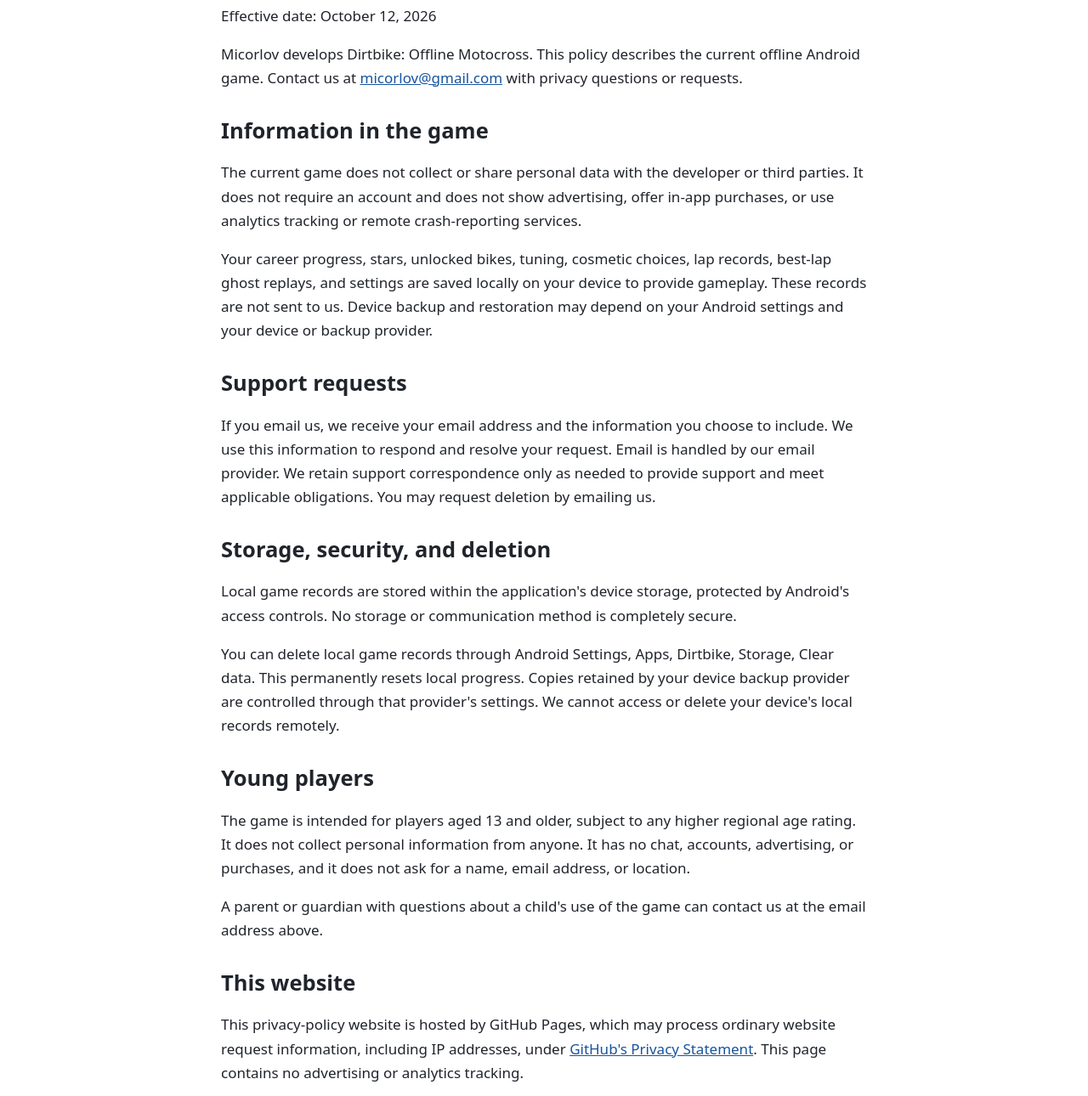
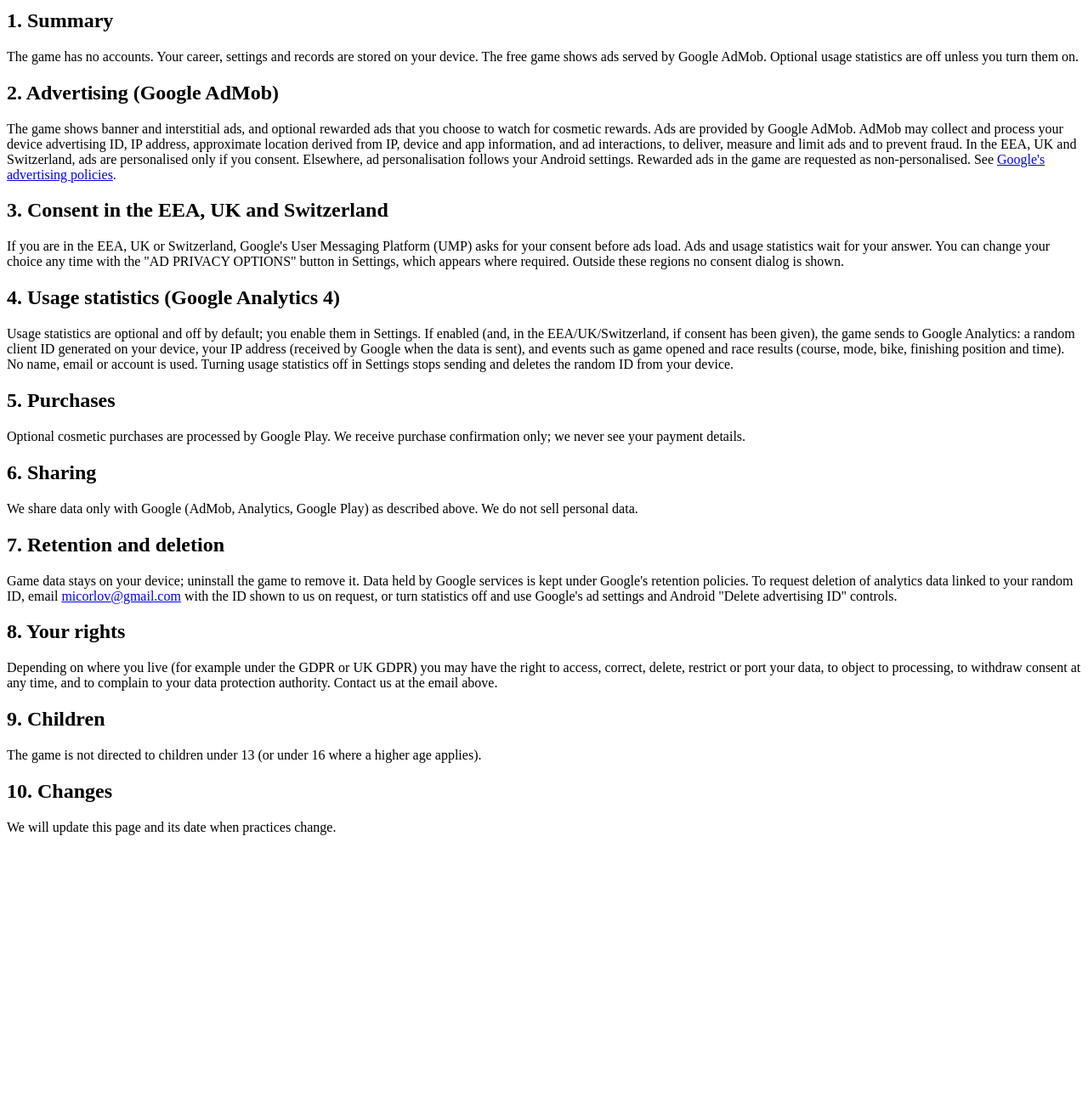
Before and after one commit to Micorlov/Micorlov.github.io, a plain HTML site: page dirtbike/privacy.html in a window 1280 px wide. Shown: the part 107-1397 px from the top of the page at 85% size. After the commit the page ends 1106 px from the top, so only its background shows below. Drawn offline with Linux system fonts and the light colour scheme.

Commit message:
Update Dirt Bike Florida privacy policy for ads, analytics and consent.
Replaces the outdated offline-only policy with a 19 November 2026 version covering AdMob, optional GA4 analytics, UMP consent in the EEA, UK and Switzerland, and deletion requests.

```diff
--- a/dirtbike/privacy.html
+++ b/dirtbike/privacy.html
@@ -1,22 +1,36 @@
-<!doctype html>
-<html lang="en"><head><meta charset="utf-8"><meta name="viewport" content="width=device-width,initial-scale=1"><title>Dirtbike Privacy Policy</title><style>body{font:17px/1.65 system-ui,sans-serif;max-width:760px;margin:48px auto;padding:0 24px;color:#20242b}h1,h2{line-height:1.2}h2{margin-top:32px}a{color:#1754a0}footer{margin:40px 0;color:#58616e}</style></head><body>
-<h1>Dirtbike: Offline Motocross — Privacy Policy</h1>
-<p>Effective date: October 12, 2026</p>
-<p>Micorlov develops Dirtbike: Offline Motocross. This policy describes the current offline Android game. Contact us at <a href="mailto:micorlov@gmail.com">micorlov@gmail.com</a> with privacy questions or requests.</p>
-<h2>Information in the game</h2>
-<p>The current game does not collect or share personal data with the developer or third parties. It does not require an account and does not show advertising, offer in-app purchases, or use analytics tracking or remote crash-reporting services.</p>
-<p>Your career progress, stars, unlocked bikes, tuning, cosmetic choices, lap records, best-lap ghost replays, and settings are saved locally on your device to provide gameplay. These records are not sent to us. Device backup and restoration may depend on your Android settings and your device or backup provider.</p>
-<h2>Support requests</h2>
-<p>If you email us, we receive your email address and the information you choose to include. We use this information to respond and resolve your request. Email is handled by our email provider. We retain support correspondence only as needed to provide support and meet applicable obligations. You may request deletion by emailing us.</p>
-<h2>Storage, security, and deletion</h2>
-<p>Local game records are stored within the application's device storage, protected by Android's access controls. No storage or communication method is completely secure.</p>
-<p>You can delete local game records through Android Settings, Apps, Dirtbike, Storage, Clear data. This permanently resets local progress. Copies retained by your device backup provider are controlled through that provider's settings. We cannot access or delete your device's local records remotely.</p>
-<h2>Young players</h2>
-<p>The game is intended for players aged 13 and older, subject to any higher regional age rating. It does not collect personal information from anyone. It has no chat, accounts, advertising, or purchases, and it does not ask for a name, email address, or location.</p>
-<p>A parent or guardian with questions about a child's use of the game can contact us at the email address above.</p>
-<h2>This website</h2>
-<p>This privacy-policy website is hosted by GitHub Pages, which may process ordinary website request information, including IP addresses, under <a href="https://docs.github.com/en/site-policy/privacy-policies/github-general-privacy-statement">GitHub's Privacy Statement</a>. This page contains no advertising or analytics tracking.</p>
-<h2>Changes</h2>
-<p>We will publish changes on this page and update the effective date. If future versions introduce advertising, purchases, online services, or different data practices, this policy and the game's disclosures will be updated before those versions are released.</p>
-<footer>Developer: Micorlov · Contact: <a href="mailto:micorlov@gmail.com">micorlov@gmail.com</a></footer>
+<!DOCTYPE html>
+<html lang="en"><head><meta charset="utf-8"><meta name="viewport" content="width=device-width,initial-scale=1">
+<title>Dirt Bike Florida – Privacy Policy</title></head><body>
+<h1>Dirt Bike Florida – Privacy Policy</h1>
+<p>Effective date: 19 November 2026. Developer: Michael Orlov ("Micorlov"). App: Dirt Bike Florida (com.micorlov.dirtbike). Contact: <a href="mailto:micorlov@gmail.com">micorlov@gmail.com</a>.</p>
+
+<h2>1. Summary</h2>
+<p>The game has no accounts. Your career, settings and records are stored on your device. The free game shows ads served by Google AdMob. Optional usage statistics are off unless you turn them on.</p>
+
+<h2>2. Advertising (Google AdMob)</h2>
+<p>The game shows banner and interstitial ads, and optional rewarded ads that you choose to watch for cosmetic rewards. Ads are provided by Google AdMob. AdMob may collect and process your device advertising ID, IP address, approximate location derived from IP, device and app information, and ad interactions, to deliver, measure and limit ads and to prevent fraud. In the EEA, UK and Switzerland, ads are personalised only if you consent. Elsewhere, ad personalisation follows your Android settings. Rewarded ads in the game are requested as non-personalised. See <a href="https://policies.google.com/technologies/ads">Google's advertising policies</a>.</p>
+
+<h2>3. Consent in the EEA, UK and Switzerland</h2>
+<p>If you are in the EEA, UK or Switzerland, Google's User Messaging Platform (UMP) asks for your consent before ads load. Ads and usage statistics wait for your answer. You can change your choice any time with the "AD PRIVACY OPTIONS" button in Settings, which appears where required. Outside these regions no consent dialog is shown.</p>
+
+<h2>4. Usage statistics (Google Analytics 4)</h2>
+<p>Usage statistics are optional and off by default; you enable them in Settings. If enabled (and, in the EEA/UK/Switzerland, if consent has been given), the game sends to Google Analytics: a random client ID generated on your device, your IP address (received by Google when the data is sent), and events such as game opened and race results (course, mode, bike, finishing position and time). No name, email or account is used. Turning usage statistics off in Settings stops sending and deletes the random ID from your device.</p>
+
+<h2>5. Purchases</h2>
+<p>Optional cosmetic purchases are processed by Google Play. We receive purchase confirmation only; we never see your payment details.</p>
+
+<h2>6. Sharing</h2>
+<p>We share data only with Google (AdMob, Analytics, Google Play) as described above. We do not sell personal data.</p>
+
+<h2>7. Retention and deletion</h2>
+<p>Game data stays on your device; uninstall the game to remove it. Data held by Google services is kept under Google's retention policies. To request deletion of analytics data linked to your random ID, email <a href="mailto:micorlov@gmail.com">micorlov@gmail.com</a> with the ID shown to us on request, or turn statistics off and use Google's ad settings and Android "Delete advertising ID" controls.</p>
+
+<h2>8. Your rights</h2>
+<p>Depending on where you live (for example under the GDPR or UK GDPR) you may have the right to access, correct, delete, restrict or port your data, to object to processing, to withdraw consent at any time, and to complain to your data protection authority. Contact us at the email above.</p>
+
+<h2>9. Children</h2>
+<p>The game is not directed to children under 13 (or under 16 where a higher age applies).</p>
+
+<h2>10. Changes</h2>
+<p>We will update this page and its date when practices change.</p>
 </body></html>
```
